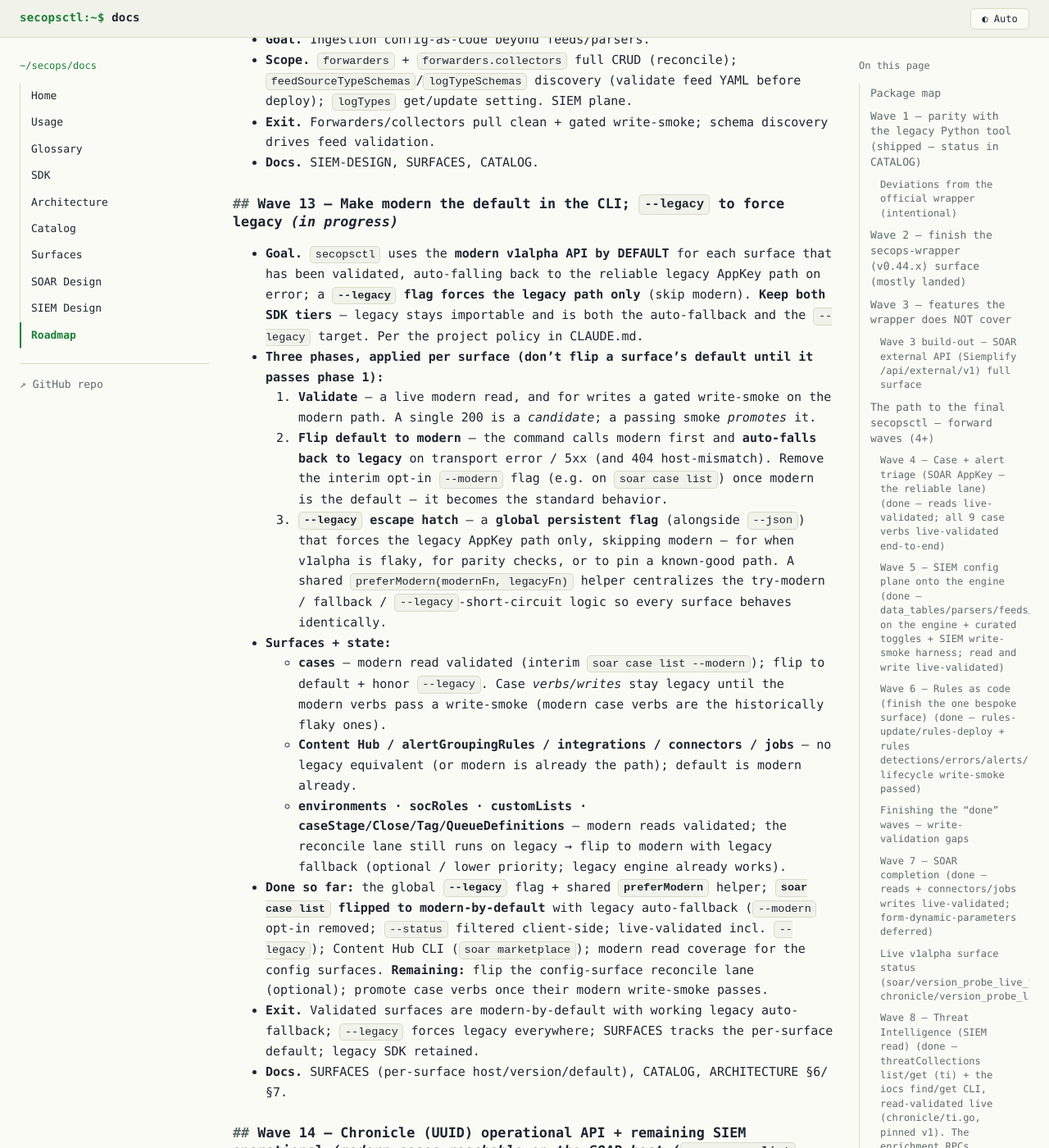
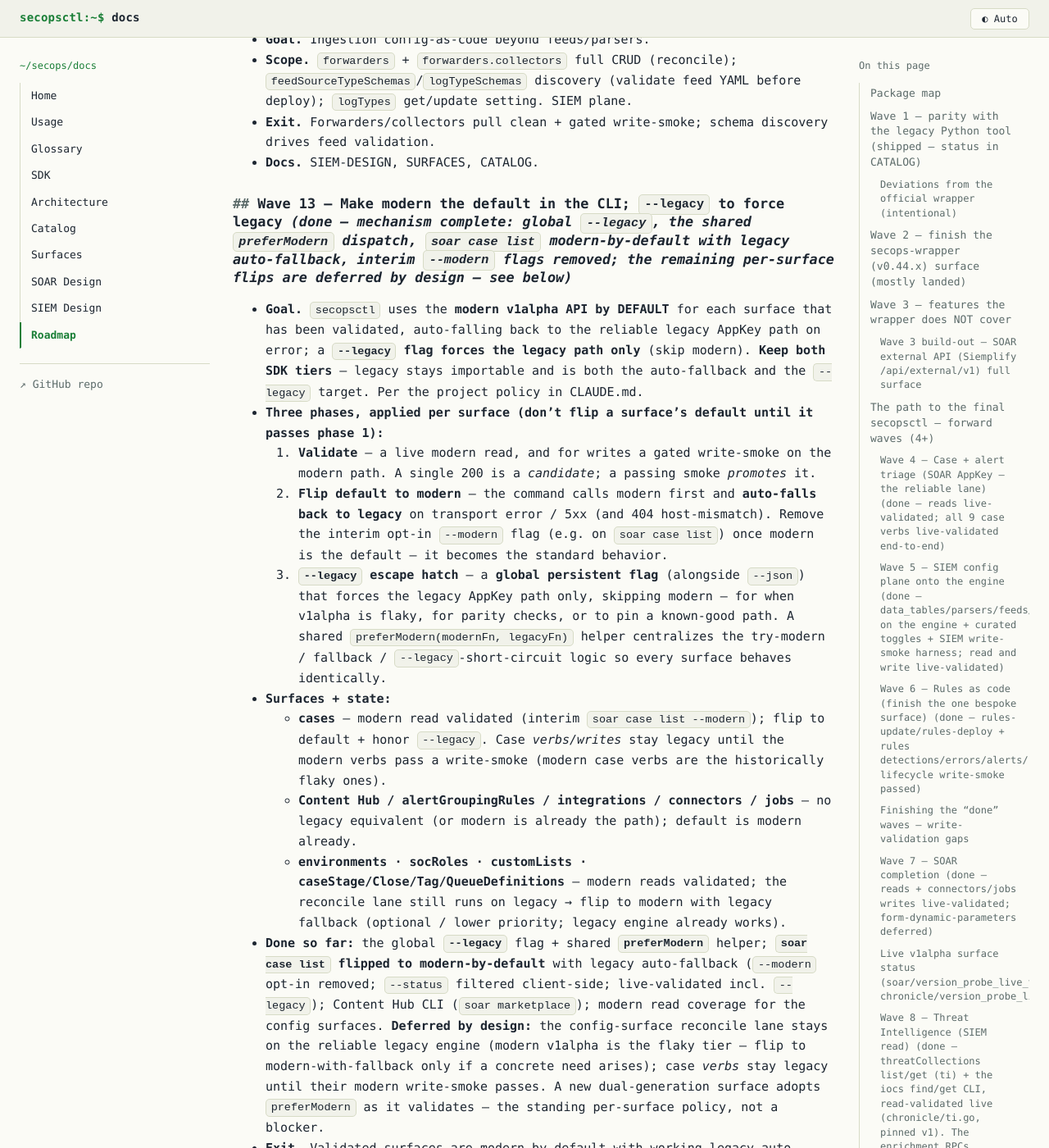
Before and after one commit to dannyota/secops, a Jekyll site: the page built from docs/ROADMAP.md, in a window 1280 px wide and 1400 px high, scrolled down 10515 px. Shown: the whole window at 82% size. Built offline with Jekyll 4.4.1, drawn with Linux system fonts in a browser that asks for light colours; our own code applies the rules of GitHub Pages for plain Markdown files.

Commit message:
docs: mark Wave 13 done — modern-by-default CLI mechanism complete
The Wave 13 mechanism is in place and verified: a global --legacy flag, the shared
preferModern dispatch (modern-first, auto-fallback to the reliable legacy path),
`soar case list` modern-by-default, and the interim --modern opt-in flags removed.
SURFACES tracks the per-surface default; both SDK tiers are retained. The remaining
per-surface flips (config-surface reconcile lane; modern case verbs) are deferred by
design — legacy is the reliable engine and modern v1alpha is the flaky tier, so a
surface is promoted only as its modern path validates.

```diff
--- a/docs/ROADMAP.md
+++ b/docs/ROADMAP.md
@@ -371,7 +371,7 @@ guarantee — v1alpha can 500 intermittently, so legacy stays the fallback).
   drives feed validation.
 - **Docs.** SIEM-DESIGN, SURFACES, CATALOG.
 
-### Wave 13 — Make modern the default in the CLI; `--legacy` to force legacy *(in progress)*
+### Wave 13 — Make modern the default in the CLI; `--legacy` to force legacy *(done — mechanism complete: global `--legacy`, the shared `preferModern` dispatch, `soar case list` modern-by-default with legacy auto-fallback, interim `--modern` flags removed; the remaining per-surface flips are deferred by design — see below)*
 - **Goal.** `secopsctl` uses the **modern v1alpha API by DEFAULT** for each surface
   that has been validated, auto-falling back to the reliable legacy AppKey path on
   error; a **`--legacy` flag forces the legacy path only** (skip modern). **Keep both
@@ -403,8 +403,11 @@ guarantee — v1alpha can 500 intermittently, so legacy stays the fallback).
   **`soar case list` flipped to modern-by-default** with legacy auto-fallback
   (`--modern` opt-in removed; `--status` filtered client-side; live-validated incl.
   `--legacy`); Content Hub CLI (`soar marketplace`); modern read coverage for the
-  config surfaces. **Remaining:** flip the config-surface reconcile lane (optional);
-  promote case verbs once their modern write-smoke passes.
+  config surfaces. **Deferred by design:** the config-surface reconcile lane stays on
+  the reliable legacy engine (modern v1alpha is the flaky tier — flip to
+  modern-with-fallback only if a concrete need arises); case *verbs* stay legacy
+  until their modern write-smoke passes. A new dual-generation surface adopts
+  `preferModern` as it validates — the standing per-surface policy, not a blocker.
 - **Exit.** Validated surfaces are modern-by-default with working legacy auto-fallback;
   `--legacy` forces legacy everywhere; SURFACES tracks the per-surface default;
   legacy SDK retained.
```
